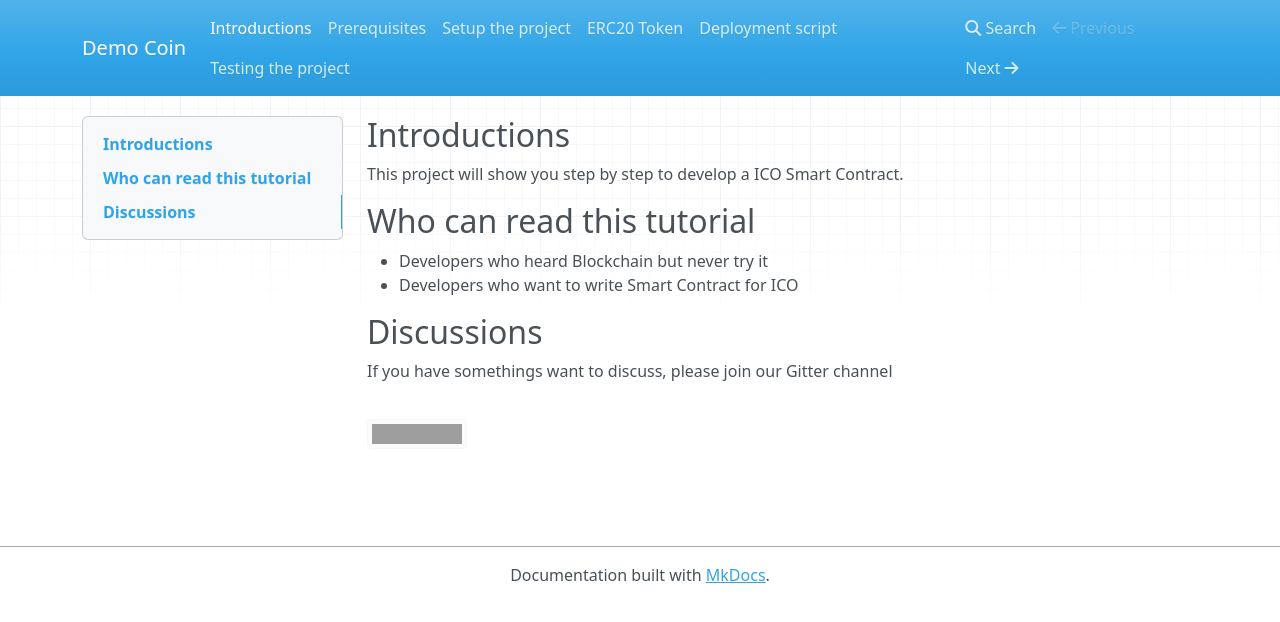
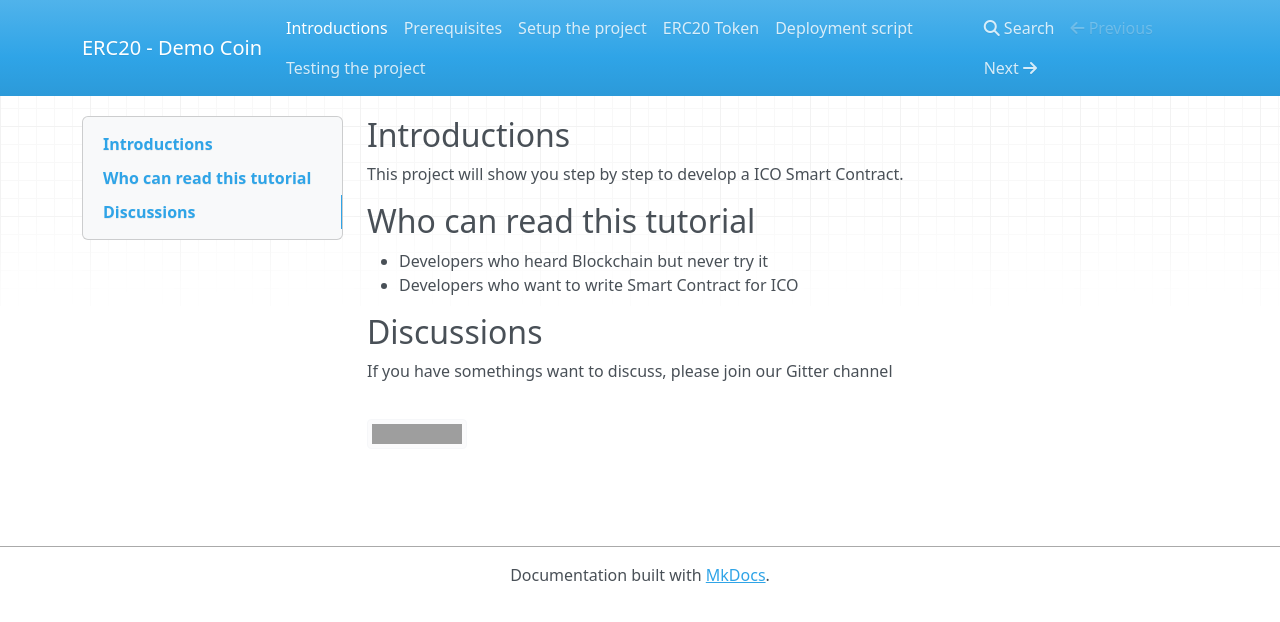
Before and after one commit to thanhson1085/DemoCoin, an MkDocs documentation site: the page built from docs/index.md, in a window 1280 px wide. Shown: the top 622 px of the page. Built offline with MkDocs 1.6.1, drawn with Linux system fonts in a browser that asks for light colours; nearby versions of some CDN libraries; old or Windows-style settings are respelled for this version of MkDocs; part of the change alters nothing that is shown; grey boxes are pictures that could not be loaded.

Commit message:
add site desc

```diff
--- a/mkdocs.yml
+++ b/mkdocs.yml
@@ -1,4 +1,6 @@
-site_name: Demo Coin
+site_name: ERC20 - Demo Coin
+site_description: Write, build, deploy, verify a ERC20 Smart Contract
+site_author: Nguyen Sy Thanh Son
 pages:
     - Introductions: index.md
     - Prerequisites: prerequisites.md
```
